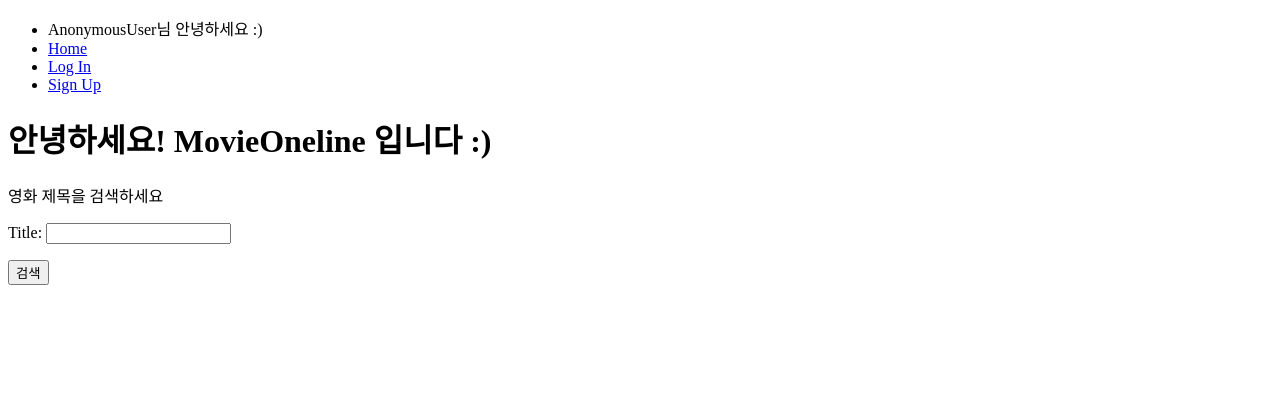
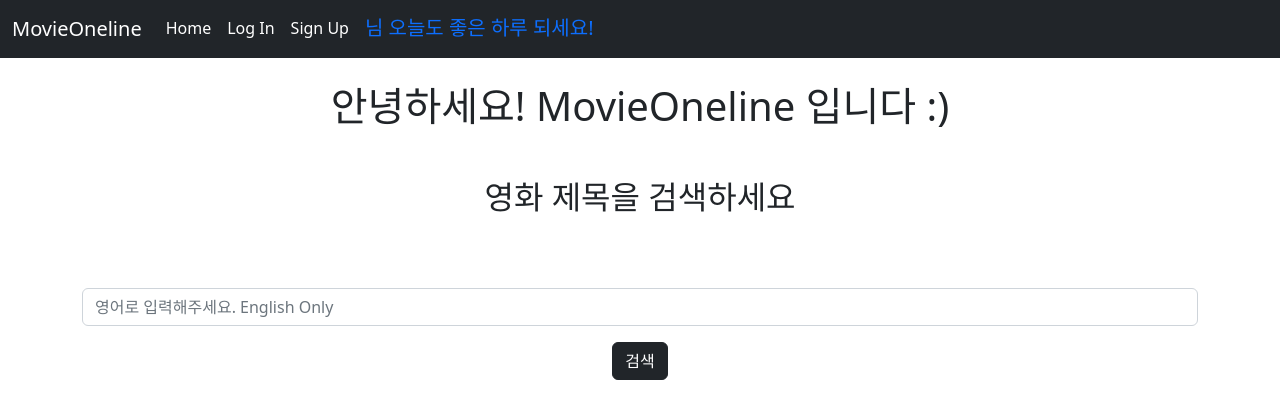
Before and after one commit to liljw/MovieOneline, a Django app: page /movie/ in a window 1280 px wide. Shown: the top 419 px of the page. Run offline with Django 3.2, Linux system fonts and the light colour scheme; data that the repository does not hold is empty; some libraries are stand-ins or nearby versions.

Commit message:
initial front-end

```diff
--- a/critic/forms.py
+++ b/critic/forms.py
@@ -9,7 +9,10 @@ class OnelineForm(forms.ModelForm):
         fields = ('content', 'rating')
 
 class ReplyForm(forms.ModelForm):
-
+    content = forms.CharField(min_length=2, label='', widget=forms.TextInput(attrs={'placeholder': '댓글'}))
     class Meta:
         model = Reply
         fields = ('content', )
+        labels = {
+            'content': '댓글 입력'
+        }
--- a/critic/templates/critic/_reply_list.html
+++ b/critic/templates/critic/_reply_list.html
@@ -7,7 +7,7 @@
             {% if reply.user == request.user %}
             <form action="{% url 'critic:delete_reply' oneline.pk reply.pk %}" method="POST">
                 {% csrf_token %}
-                <button>댓글 삭제</button>
+                <button class="btn btn-danger">댓글 삭제</button>
             </form>
             {% endif %}
         </li>
--- a/critic/views.py
+++ b/critic/views.py
@@ -10,6 +10,7 @@ from movie.models import Movie
 @require_POST
 def create_oneline(request, movie_name):
     movie = get_object_or_404(Movie, title=movie_name)
+
     form = OnelineForm(request.POST)
     if form.is_valid():
         oneline = form.save(commit=False)
--- a/movie/forms.py
+++ b/movie/forms.py
@@ -2,7 +2,7 @@ from django import forms
 from .models import Movie
 
 class MovieSearchForm(forms.ModelForm):
-
+    title = forms.CharField(label='', widget=forms.TextInput(attrs={'placeholder': '영어로 입력해주세요. English Only'}))
     class Meta:
         model = Movie
         fields = ('title', )
--- a/movie/models.py
+++ b/movie/models.py
@@ -5,6 +5,11 @@ class Movie(models.Model):
     poster = models.TextField()
     released_date = models.TextField()
     running_time = models.TextField()
-
+    # tmdb_pk = models.IntegerField()
     def __str__(self):
         return f'{self.title}'
+
+
+    @property
+    def poster_url(self):
+        return f'https://image.tmdb.org/t/p/w200{ self.poster }'
--- a/movie/templates/movie/index.html
+++ b/movie/templates/movie/index.html
@@ -1,17 +1,36 @@
 {% extends 'base.html' %}
+
+{% load bootstrap5 %}
 
 {% block content %}
 
+<div class="text-center">
     <h1>안녕하세요! MovieOneline 입니다 :)</h1>
+</div>
 
-<p>영화 제목을 검색하세요</p>
+<div class="text-center mt-5">
+    <h2>영화 제목을 검색하세요</h2>
 
-<div>
+    <div class="mt-5">
         <form action="{% url 'movie:search' %}" method="POST">
             {% csrf_token %}
-        {{ form.as_p }}
-        <button>검색</button>
+            {% bootstrap_form form %}
+            <button class="btn btn-dark">검색</button>
         </form>
     </div>
+</div>
+
+<div class="text-center mt-5">
+    <ul>
+        {% for movie in movies %}
+        <li style="display: inline;">
+            <a href="{% url 'movie:detail' movie.title movie.pk %}">
+                <img src="{{ movie.poster_url }}" alt="movie_poster">
+            </a>
+        </li>
+        {% endfor %}
+    </ul>
+</div>
+
 
 {% endblock content %}
--- a/movie/views.py
+++ b/movie/views.py
@@ -35,8 +35,10 @@ def detail(request, movie_name, movie_id):
 
 def index(request):
     form = MovieSearchForm()
+    movies = Movie.objects.order_by('-pk')
     return render(request, 'movie/index.html', {
         'form': form,
+        'movies': movies,
     })
 
 def search(request):
--- a/movieoneline/settings.py
+++ b/movieoneline/settings.py
@@ -39,6 +39,7 @@ INSTALLED_APPS = [
     'django.contrib.staticfiles',
 
     'django_extensions',
+    'bootstrap5',
 
     'accounts',
     'movie',
--- a/templates/_navbar.html
+++ b/templates/_navbar.html
@@ -1,24 +1,28 @@
-<nav>
-    <ul>
-        <li>{{ request.user }}님 안녕하세요 :)</li>
-        <li>
-            <a href="{% url 'movie:index' %}">Home</a>
+<header class="mb-auto">
+    <nav class="navbar navbar-expand-lg bg-dark">
+        <div class="container-fluid">
+            <ul class="navbar-nav col-lg-auto me-auto mb-2 mb-lg-0 text-white">
+                <span class="navbar-brand mb-1 mt-1 h1 text-white">MovieOneline</span>
+                <li class="nav-item">
+                    <a class="nav-link active text-white" aria-current="page" href="{% url 'movie:index' %}">Home</a>
+                </li class="nav-item">
+                {% if request.user.is_authenticated %}
+                <li class="nav-item">
+                    <a class="nav-link active text-white" aria-current="page" href="{% url 'accounts:profile' request.user.username %}">My Profile</a>
                 </li>
-            {% if request.user.is_authenticated %}
-            <li>
-                <a href="{% url 'accounts:profile' request.user.username %}">My Profile</a>
-            </li>
-            <li>
-                <a href="{% url 'accounts:signout' %}">Log Out</a>
+                <li class="nav-item">
+                    <a class="nav-link active text-white" aria-current="page" href="{% url 'accounts:signout' %}">Log Out</a>
                 </li>
                 {% else %}
-            <li>
-                <a href="{% url 'accounts:signin' %}">Log In</a>
+                <li class="nav-item">
+                    <a class="nav-link active text-white" aria-current="page" href="{% url 'accounts:signin' %}">Log In</a>
                 </li>
-            <li>
-                <a href="{% url 'accounts:signup' %}">Sign Up</a>
+                <li class="nav-item">
+                    <a class="nav-link active text-white" aria-current="page" href="{% url 'accounts:signup' %}">Sign Up</a>
                 </li>
                 {% endif %}
-        </li>
+                <span class="navbar-brand mx-2 text-primary">{{ request.user.username }}님 오늘도 좋은 하루 되세요!</span>
             </ul>
+        </div>
     </nav>
+</header>
--- a/templates/base.html
+++ b/templates/base.html
@@ -1,18 +1,23 @@
 <!DOCTYPE html>
-<html lang="en">
+<html lang="en" data-bs-theme="light">
 <head>
     <meta charset="UTF-8">
     <meta http-equiv="X-UA-Compatible" content="IE=edge">
     <meta name="viewport" content="width=device-width, initial-scale=1.0">
-    <title>Document</title>
+    <title>MovieOneline</title>
+    <link href="https://cdn.jsdelivr.net/npm/bootstrap@5.2.3/dist/css/bootstrap.min.css" rel="stylesheet" integrity="sha384-rbsA2VBKQhggwzxH7pPCaAqO46MgnOM80zW1RWuH61DGLwZJEdK2Kadq2F9CUG65" crossorigin="anonymous">
 </head>
 <body>
 
     {% include '_navbar.html' %}
 
-    {% block content %}
-    {% endblock content %}
+    <div class="container mt-4">
 
+        {% block content %}
+        {% endblock content %}
 
+    </div>
+
+    <script src="https://cdn.jsdelivr.net/npm/bootstrap@5.2.3/dist/js/bootstrap.bundle.min.js" integrity="sha384-kenU1KFdBIe4zVF0s0G1M5b4hcpxyD9F7jL+jjXkk+Q2h455rYXK/7HAuoJl+0I4" crossorigin="anonymous"></script>
 </body>
 </html>
```
Also changed, not shown: accounts/templates/accounts/form.html (+11 -6 lines), accounts/templates/accounts/profile.html (+10 -12 lines), critic/templates/critic/_oneline_form.html (+4 -3 lines), critic/templates/critic/_reply_form.html (+6 -3 lines), movie/templates/movie/detail.html (+28 -18 lines), requirements.txt (added, +14 -0 lines), README.md. Lines whose indentation alone changed are shown as unchanged.
